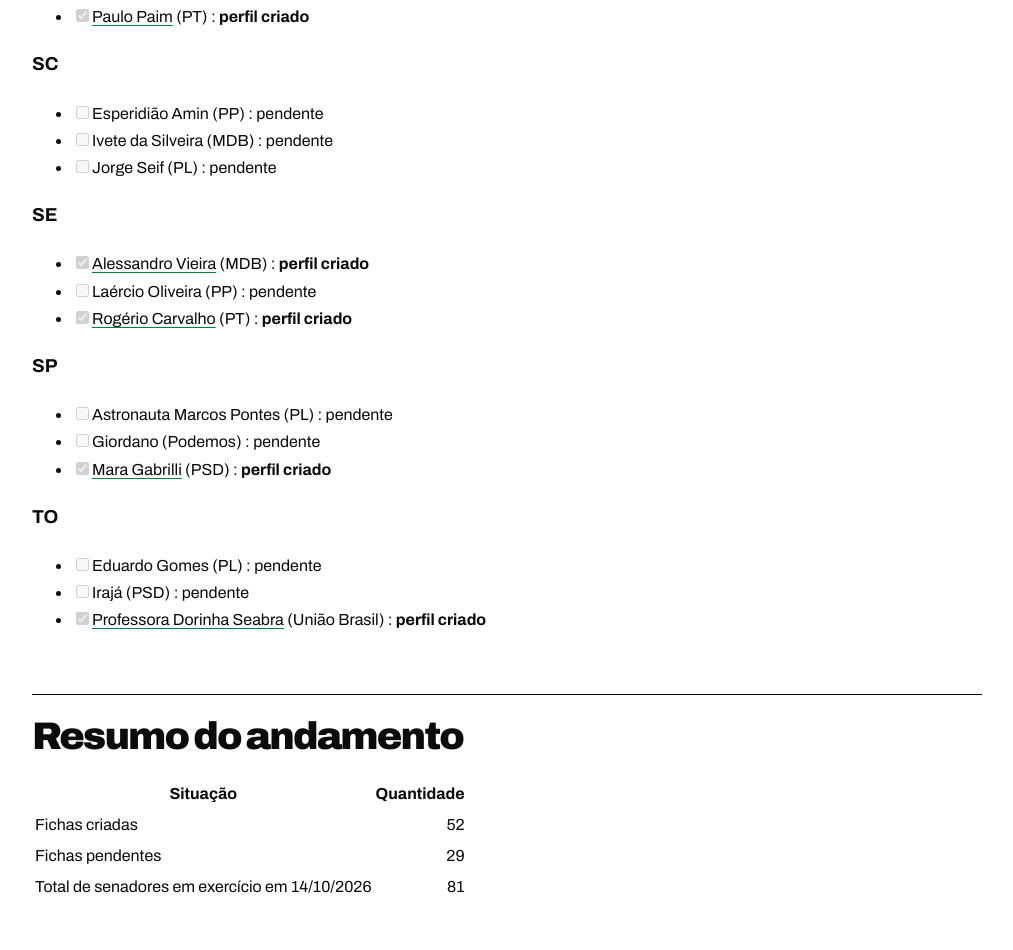
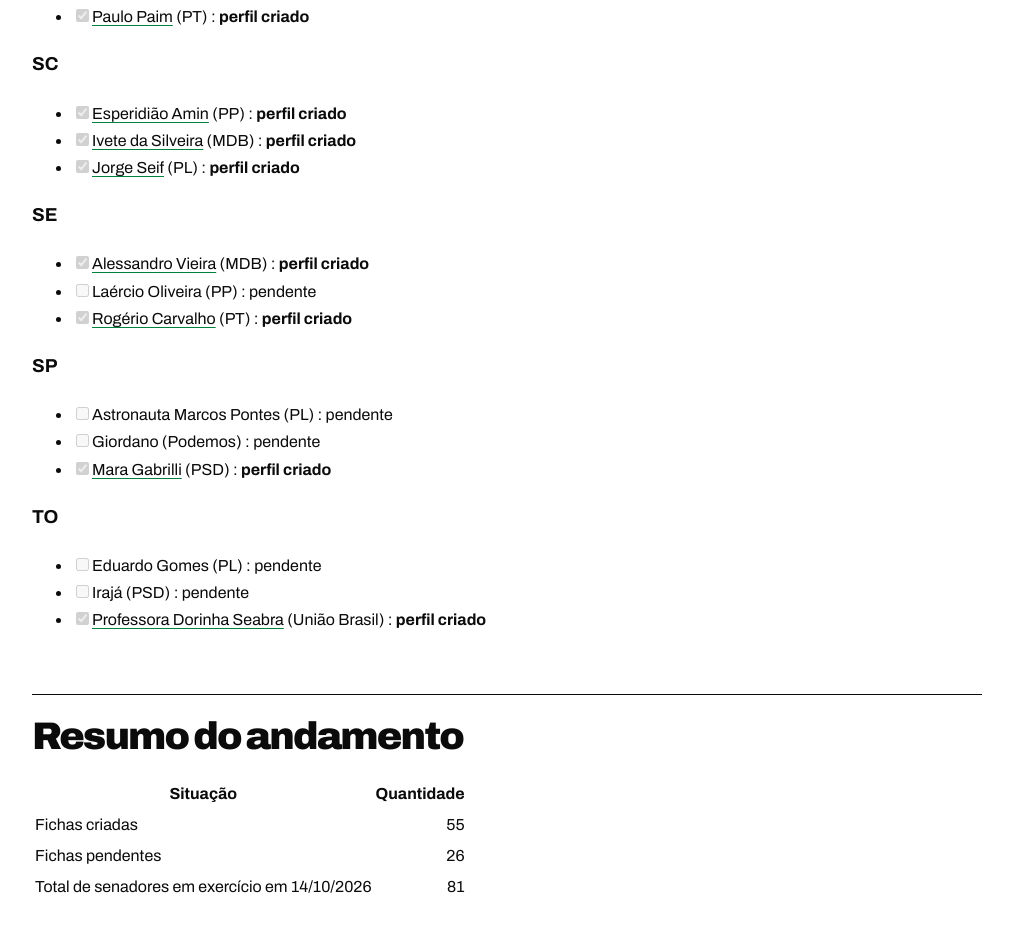
Before and after one commit to leorruas/senadores-deputados, a Jekyll site: the page built from parlamentares/senadores/ACOMPANHAMENTO.md, in a window 1280 px wide and 1400 px high, scrolled down 4286 px. Shown: the part 155-1105 px from the top of the window, without its empty margins (133-1146 px from the left). Built offline with Jekyll 4.4.1, drawn with Linux system fonts in a browser that asks for light colours; some of the changed text lies outside the part shown.

Commit message:
docs: atualiza controle para 55 de 81 perfis

```diff
--- a/parlamentares/senadores/ACOMPANHAMENTO.md
+++ b/parlamentares/senadores/ACOMPANHAMENTO.md
@@ -9,7 +9,7 @@
 
 **Data da lista:** 14/10/2026, 15h42 (horário informado pelo Senado).
 **Última atualização do controle:** 14/10/2026.
-**Andamento:** **52 perfis criados** e **29 ainda não iniciados**.
+**Andamento:** **55 perfis criados** e **26 ainda não iniciados**.
 
 Esta é a lista dos **81 senadores em exercício** na data acima, agrupados por estado. Inclui os suplentes que ocupavam uma cadeira naquele momento. A composição do Senado pode mudar com licenças e substituições. Estar nesta lista significa poder participar das deliberações, **não que o parlamentar tenha votado na PEC 221/2019**.
 
@@ -161,9 +161,9 @@
 
 ### SC
 
-- [ ] Esperidião Amin (PP) : pendente
-- [ ] Ivete da Silveira (MDB) : pendente
-- [ ] Jorge Seif (PL) : pendente
+- [x] [Esperidião Amin](https://github.com/leorruas/senadores-deputados/blob/main/parlamentares/senadores/esperidiao-amin-pp-sc.md) (PP) : **perfil criado**
+- [x] [Ivete da Silveira](https://github.com/leorruas/senadores-deputados/blob/main/parlamentares/senadores/ivete-da-silveira-mdb-sc.md) (MDB) : **perfil criado**
+- [x] [Jorge Seif](https://github.com/leorruas/senadores-deputados/blob/main/parlamentares/senadores/jorge-seif-pl-sc.md) (PL) : **perfil criado**
 
 ### SE
 
@@ -187,8 +187,8 @@
 
 | Situação | Quantidade |
 | --- | ---: |
-| Fichas criadas | 52 |
-| Fichas pendentes | 29 |
+| Fichas criadas | 55 |
+| Fichas pendentes | 26 |
 | Total de senadores em exercício em 14/10/2026 | 81 |
 
 ## Como manter atualizado
@@ -196,6 +196,8 @@
 Quando uma ficha for criada, mudar `[ ]` para `[x]`, colocar o link para o arquivo correspondente e corrigir a contagem. Se a composição do Senado mudar, acrescentar uma nota datada e preservar a lista de referência de 14/10/2026, em vez de substituir nomes sem explicação. O histórico de commits permite conferir quando cada ficha entrou no arquivo.
 
 ## Histórico
+
+- **14/10/2026:** fichas iniciais de Ivete da Silveira, Jorge Seif e Esperidião Amin (SC). Total: 55 de 81.
 
 - **14/10/2026:** fichas iniciais de Dra. Eudócia, Lucas Barreto e Roberta Acioly criadas com referências oficiais. Total: 52 de 81.
 
```
